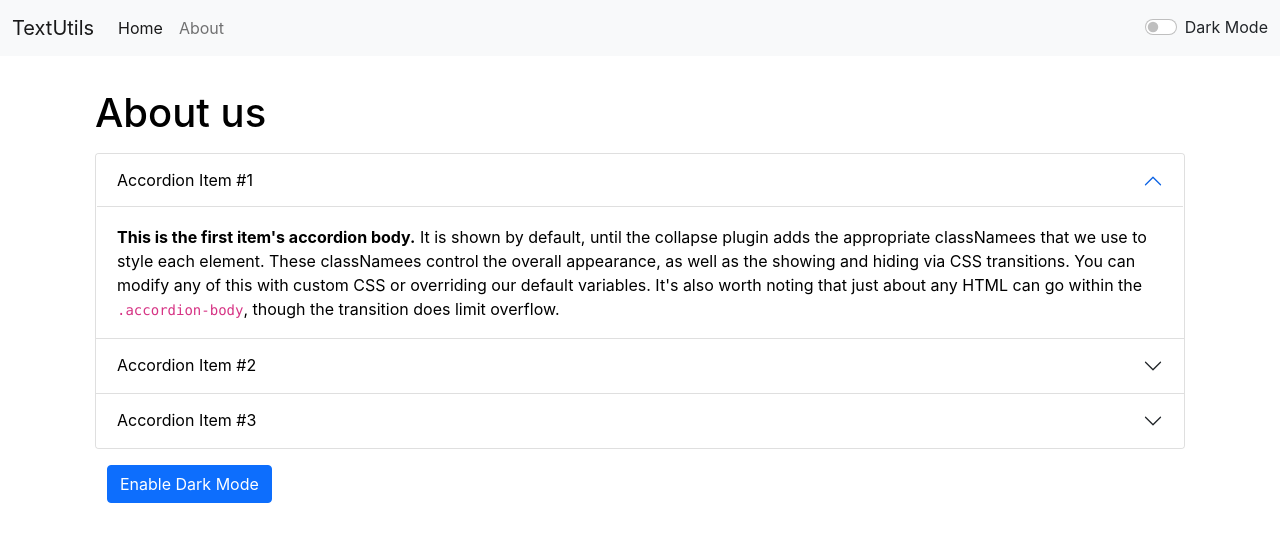
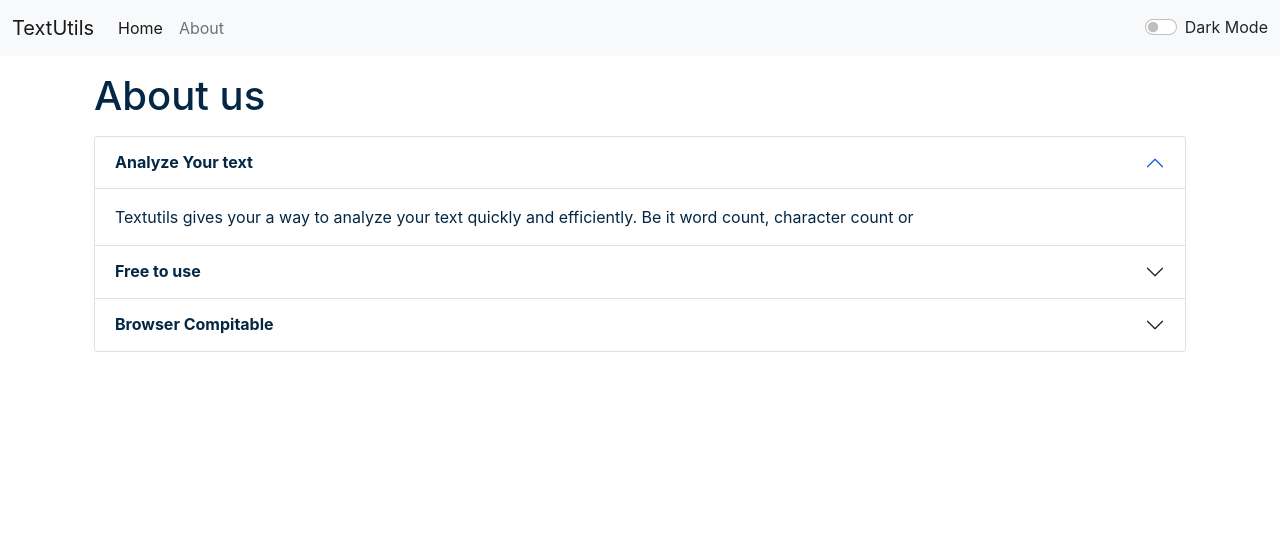
Before and after one commit to ProgrammingWithGaurav/TextUtils-React, a React (Create React App) app: page /about in a window 1280 px wide. Shown: the top 542 px of the page. Built offline with nearby package versions, Linux system fonts and the light colour scheme.

Commit message:
Update About.js
fixing issues

```diff
--- a/src/components/About.js
+++ b/src/components/About.js
@@ -1,74 +1,57 @@
-import React, { useState } from 'react'
+import React from 'react'
 
-export default function About() {
-    const [myStyle, setMyStyle] = useState({
-        color: 'black',
-        backgroundColor: 'white',
-        border: '1px solid white'
-    })
+export default function About(props) {
+    // const [myStyle, setMyStyle] = useState({
+    //     color: 'black',
+    //     backgroundColor: 'white',
+    //     border: '1px solid white'
+    // })
+    let myStyle = {
+        color: props.mode === 'dark' ? 'white' : '#042745',
+        backgroundColor: props.mode === 'dark' ? '#042745': 'white'
+    }
 
-    const [btntext, setBtnText] = useState('Enable Dark Mode')
-
-    const toggleStyle = () => {
-        if(myStyle.color === 'black'){
-            setMyStyle({
-                color: 'white',
-                backgroundColor: 'black'
-            })
-            setBtnText('Enable Light Mode')
-        }
-        else{
-            setMyStyle({
-                color: 'black',
-                backgroundColor: 'white'
-            })
-            setBtnText('Enable Dark Mode')
-        }
-    }
     return (
         <div className="container" style={myStyle}>
-            <h1 className="my-3">About us</h1>
+            <h1 className="my-3" style={{color: props.mode === 'dark' ? 'white' : '#042745',}}>About us</h1>
             <div className="accordion" id="accordionExample">
                 <div className="accordion-item">
                     <h2 className="accordion-header" id="headingOne">
                         <button className="accordion-button" style={myStyle} type="button" data-bs-toggle="collapse" data-bs-target="#collapseOne" aria-expanded="true" aria-controls="collapseOne">
-                            Accordion Item #1
+                            <strong>Analyze Your text</strong>
                         </button>
                     </h2>
                     <div id="collapseOne" className="accordion-collapse collapse show" aria-labelledby="headingOne" data-bs-parent="#accordionExample">
                         <div className="accordion-body" style={myStyle}>
-                            <strong>This is the first item's accordion body.</strong> It is shown by default, until the collapse plugin adds the appropriate classNamees that we use to style each element. These classNamees control the overall appearance, as well as the showing and hiding via CSS transitions. You can modify any of this with custom CSS or overriding our default variables. It's also worth noting that just about any HTML can go within the <code>.accordion-body</code>, though the transition does limit overflow.
+                            Textutils gives your a way to analyze your text quickly and efficiently. Be it word count, character count or
                         </div>
                     </div>
                 </div>
                 <div className="accordion-item">
                     <h2 className="accordion-header" id="headingTwo">
                         <button className="accordion-button collapsed" style={myStyle} type="button" data-bs-toggle="collapse" data-bs-target="#collapseTwo" aria-expanded="false" aria-controls="collapseTwo">
-                            Accordion Item #2
+                            <strong>Free to use</strong>
                         </button>
                     </h2>
                     <div id="collapseTwo" className="accordion-collapse collapse" aria-labelledby="headingTwo" data-bs-parent="#accordionExample">
                         <div className="accordion-body" style={myStyle}>
-                            <strong>This is the second item's accordion body.</strong> It is hidden by default, until the collapse plugin adds the appropriate classNamees that we use to style each element. These classNamees control the overall appearance, as well as the showing and hiding via CSS transitions. You can modify any of this with custom CSS or overriding our default variables. It's also worth noting that just about any HTML can go within the <code>.accordion-body</code>, though the transition does limit overflow.
+                            TextUtilss is a free character counter tool that provides instant character couter & word count statistics for a given text. TextUtils reports the number of words and characters. Thus it is suitable for writing text with word/ character limit.
                         </div>
                     </div>
                 </div>
                 <div className="accordion-item">
                     <h2 className="accordion-header" id="headingThree">
                         <button className="accordion-button collapsed" style={myStyle} type="button" data-bs-toggle="collapse" data-bs-target="#collapseThree" aria-expanded="false" aria-controls="collapseThree">
-                            Accordion Item #3
+                        <strong>Browser Compitable</strong>
                         </button>
                     </h2>
                     <div id="collapseThree" className="accordion-collapse collapse" aria-labelledby="headingThree" data-bs-parent="#accordionExample">
                         <div className="accordion-body" style={myStyle}>
-                            <strong>This is the third item's accordion body.</strong> It is hidden by default, until the collapse plugin adds the appropriate classNamees that we use to style each element. These classNamees control the overall appearance, as well as the showing and hiding via CSS transitions. You can modify any of this with custom CSS or overriding our default variables. It's also worth noting that just about any HTML can go within the <code>.accordion-body</code>, though the transition does limit overflow.
+                            This word counter software works in any web browser such as Chrome, Firefox, Internet Explorer, Safari, Opera. It suits to count characters in facebook, blog, books, excel document, pdf document, essays, etc.
                         </div>
                     </div>
                 </div>
             </div>
-            <div className="container my-3">
-                <button onClick={toggleStyle} type="button" className="btn btn-primary">{btntext}</button>
-            </div>
         </div>
     )
 }
```
